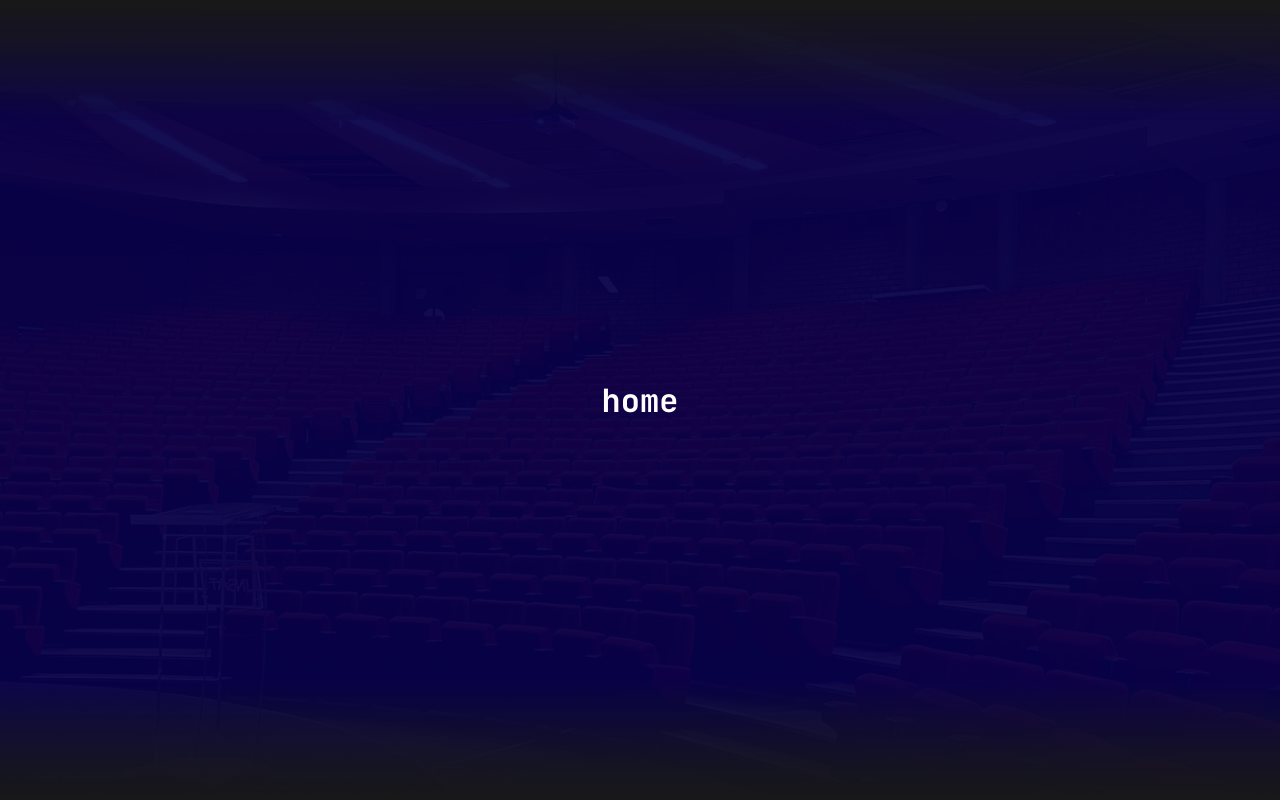
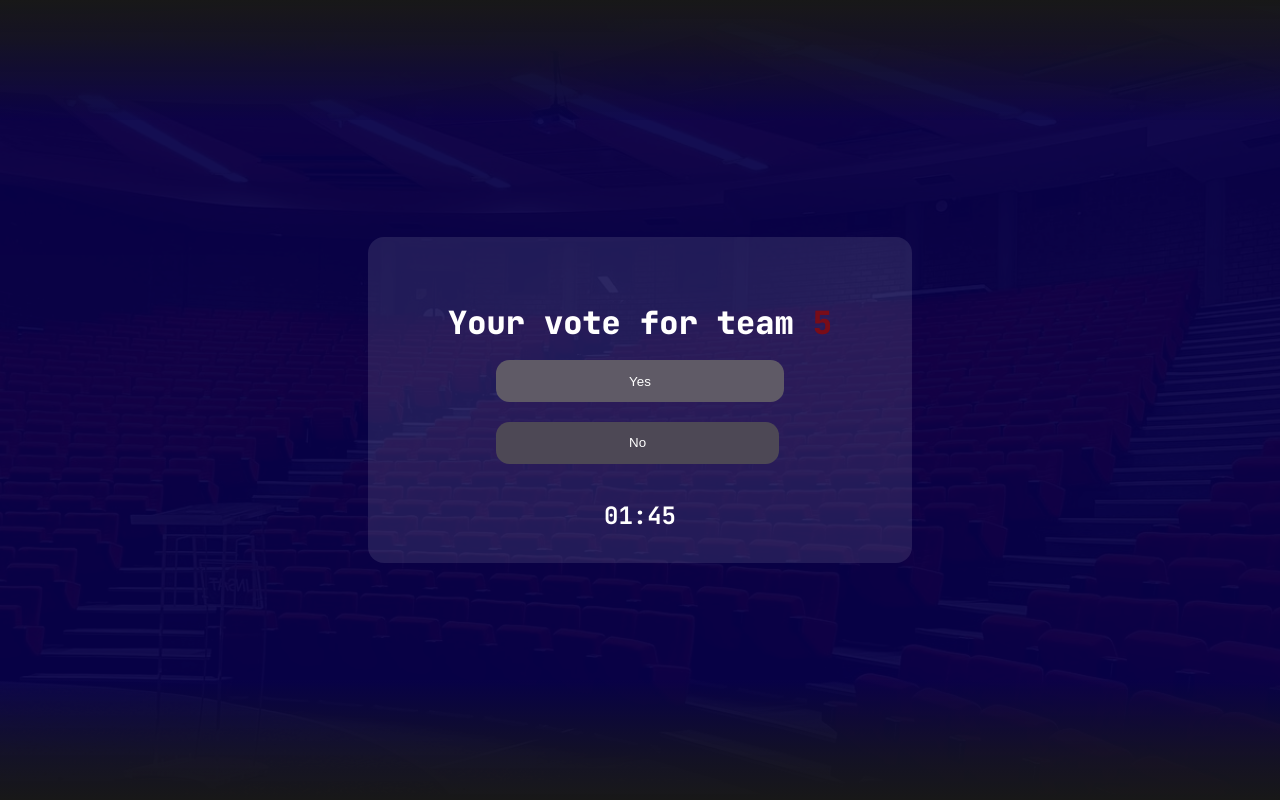
Before and after one commit to chedli01/voting-system, a React (Vite) app in the folder client/: page /home in a window 1280 px wide. Built offline with nearby package versions, Linux system fonts and the light colour scheme; no server answers.

Commit message:
404errorpage + home page

```diff
--- a/client/src/App.jsx
+++ b/client/src/App.jsx
@@ -4,6 +4,7 @@ import GlobalLayout from "./GlobalLayout";
 import HomePage from "./HomePage";
 import "./app.css"
 import RegisterPage from "./RegisterPage";
+import Error404Page from "./Error404Page";
 function App() {
 
   return (
@@ -13,7 +14,7 @@ function App() {
         <Route path="/" element={<GlobalLayout />}>
           <Route path="home" element={<HomePage />} />
           <Route path="register" element={<RegisterPage/> }/>
-          <Route path="*" element={<h1>Error</h1>} />
+          <Route path="*" element={<Error404Page />} />
         </Route>
       </Routes>
     </Router>
--- /dev/null
+++ b/client/src/Error404Page.jsx
@@ -0,0 +1,5 @@
+export default function Error404Page(){
+    return(
+        <h1>404 Oops..! Nothing here</h1>
+    )
+}
--- /dev/null
+++ b/client/src/HomePage.css
@@ -0,0 +1,62 @@
+
+
+.home-container.vote-form-container{
+    padding: 4em 5em;
+    padding-bottom: 2em;
+}
+.home-container{
+    gap: 1em;
+    padding: 2em 5em;
+    display: flex;
+    align-items: center;
+    flex-direction: column;
+    justify-content: center;
+
+    background-color: rgba(255, 255, 255,0.1);
+    border-radius: 1em;
+    max-width: 750px;
+    text-align: center;
+}
+.home-vote-closed-message {
+    font-size: 2em;
+    font-weight: 800;
+    text-align: center;
+}
+
+.vote-open-title {
+    font-size: 2em;
+    font-weight: 800;
+}
+
+.vote-form button {
+    display: block;
+    border: none;
+    margin-bottom: 1.5em;
+    padding: 1em 10em;
+    border-radius: 1em;
+    color: white;
+
+}
+
+@media (max-width: 500px) {
+    .home-container{
+        gap: 1em;
+        padding: 2em 2em;
+    }
+
+    .home-vote-closed-message {
+        font-size: 1.5em;
+    }
+}
+
+
+@media (max-width: 320px) {
+    .home-container{
+        gap: 1em;
+        padding: 2em 2em;
+    }
+
+    .home-vote-closed-message {
+        font-size: 1em;
+    }
+}
--- a/client/src/HomePage.jsx
+++ b/client/src/HomePage.jsx
@@ -1,10 +1,36 @@
-import { useEffect } from "react"
+import { useEffect, useState } from "react"
 import axios from "axios"
 import { useNavigate } from "react-router-dom";
+import './HomePage.css'
+import hourGlass from "./assets/time.png"
 
 axios.defaults.withCredentials=true;
 
+const VoteClosed = (
+    <div className="home-container">
+        <img src={hourGlass} alt="hourglass" width='80px' />
+        <div className="home-vote-closed-message">
+            <p>Team <span style={{color:'#790C18'}}>2</span> is still presenting vote will open soon</p>
+        </div>
+    </div>
+)
+
+
+const VoteOpen = (
+    <div className="home-container vote-form-container">
+        <h1 className="vote-open-title">Your vote for team <span style={{color:'#790C18'}}>5</span></h1>
+        <form className="vote-form">
+            <button name="vote-yes" id="vote-yes" type="submit" style={{backgroundColor:'#5F5A66'}}>Yes</button>
+            <button name="vote-no" id="vote-no" type="submit" style={{backgroundColor:'#4D4855'}}>No</button>
+        </form>
+        <p style={{fontSize:'1.5em',fontWeight:'700'}}>01:45</p>
+    </div>
+)
+
+
+
 export default function HomePage(){
+    const [isVoteOpen,setIsVoteOpen] = useState(true);
     const navigate = useNavigate();
     useEffect(()=>{
         axios.get("http://localhost:3000/isconnected").then(
@@ -17,8 +43,6 @@ export default function HomePage(){
     },[])
 
     return(
-        <>
-        <h1>home</h1>
-        </>
+        isVoteOpen ? VoteOpen:VoteClosed
     )
 }
--- a/client/src/RegisterPage.jsx
+++ b/client/src/RegisterPage.jsx
@@ -5,7 +5,7 @@ import jeiLogo from "./assets/jei2.png"
 export default function RegisterPage(){
     return(
         <div className="register-form-container">
-            <img src={jeiLogo} alt="JEILogo" width="100px" height="50ox"/>
+            <img src={jeiLogo} alt="JEILogo" width="100px" height="50px"/>
             <div className="title-container">
                 <h1 className="title-1">Hack for good</h1>
                 <h1 className="title-2">3.0</h1>
--- a/client/src/app.css
+++ b/client/src/app.css
@@ -1,5 +1,5 @@
 body {
-    font-family: 'JetBrains Mono'
+    font-family: 'JetBrains Mono';
 }
 
 img{
```
